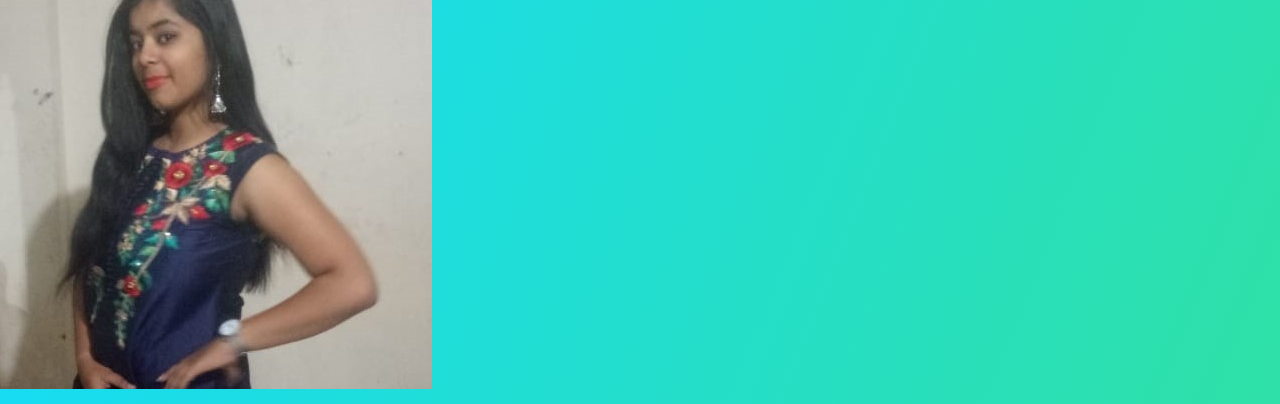
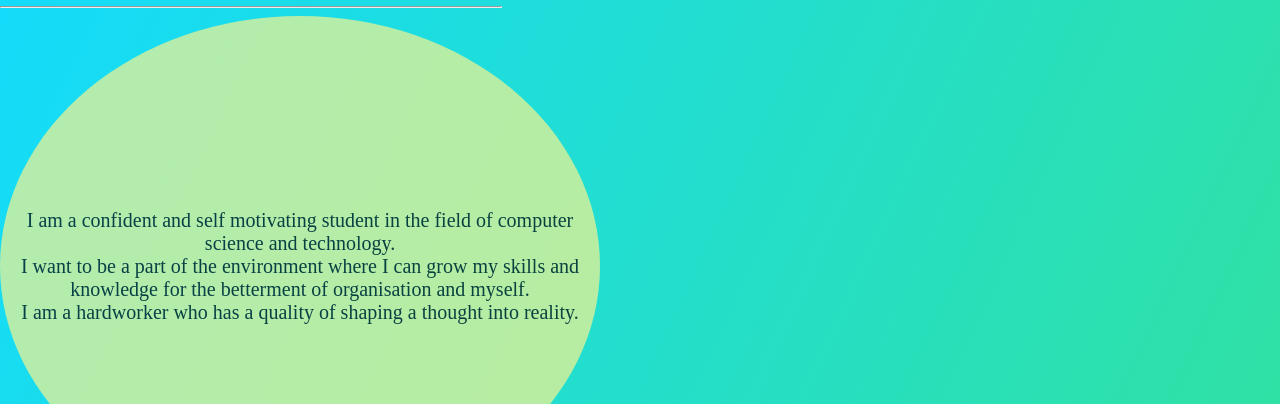
Before and after one commit to Janhvi-Chauhan/Janhvi, a plain HTML site: page index.html in a window 1280 px wide. Shown: the part 52-456 px from the top of the page. Drawn offline with Linux system fonts and the light colour scheme.

Commit message:
Update index.html

```diff
--- a/index.html
+++ b/index.html
@@ -3,7 +3,6 @@
 	 <link rel="stylesheet" type="text/css" href="formatting.css" />
 	</head>
 	<body>
-		<img src="janhvi.jpeg">
 		<h1>Janhvi Chauhan</h1>
 		<hr>
 		<div class="circle-text-intro">
```
